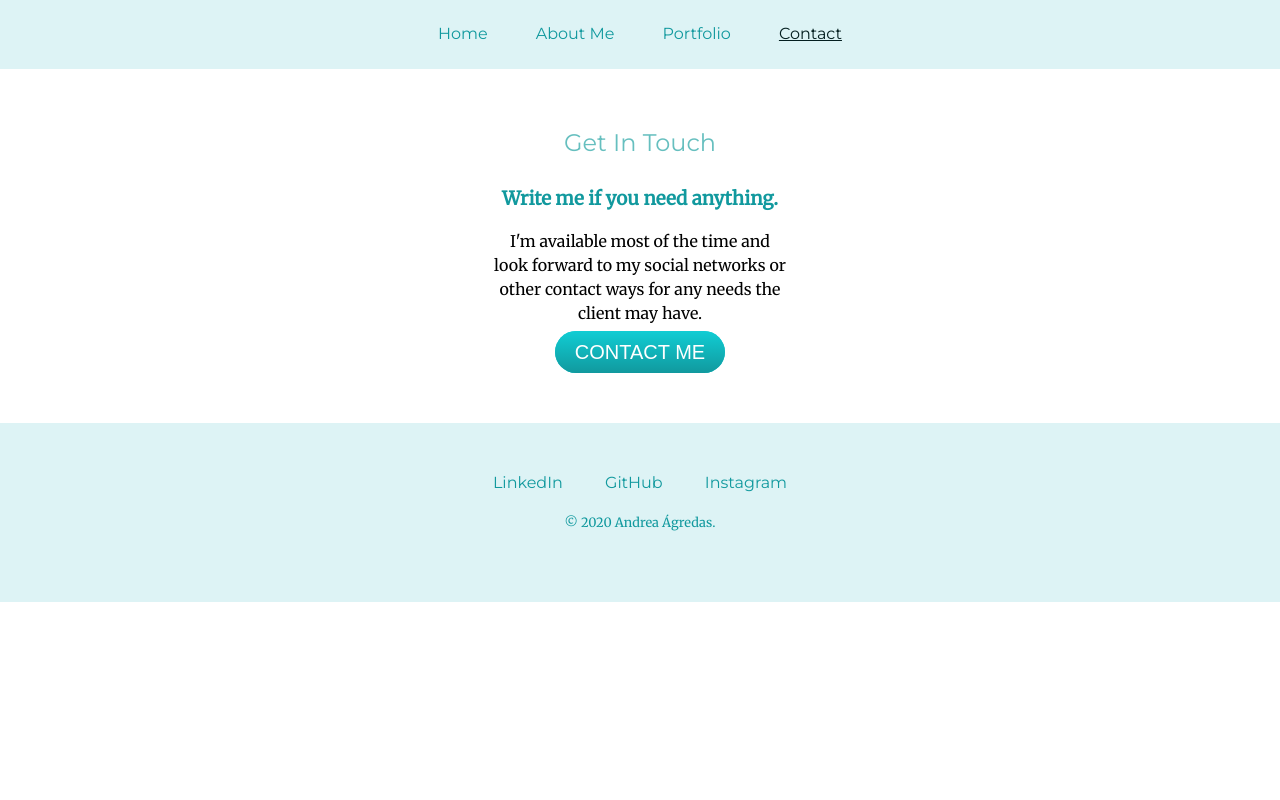
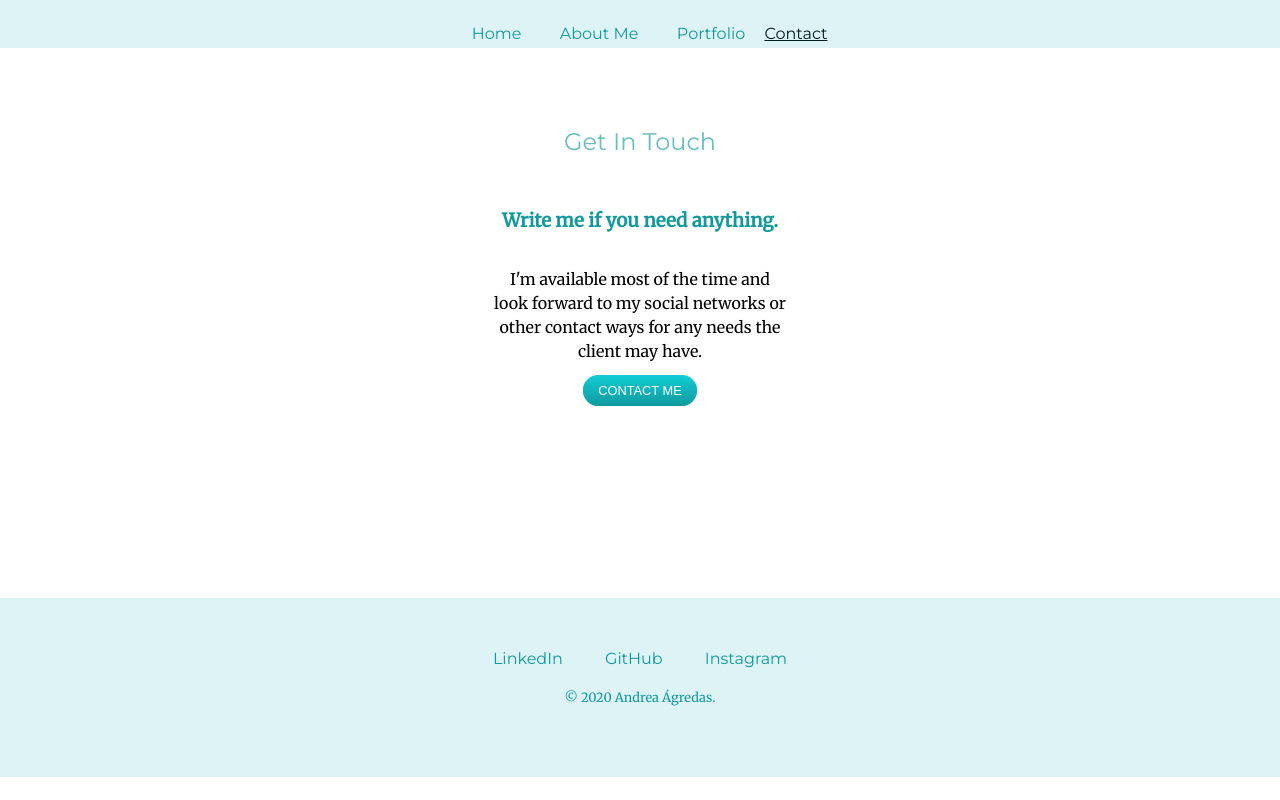
Before and after one commit to Agredas/Personal-Website, a plain HTML site: page html/contact.html in a window 1280 px wide. Drawn offline with Linux system fonts and the light colour scheme.

Commit message:
Contact Button.

```diff
--- a/css/styleAbout.css
+++ b/css/styleAbout.css
@@ -7,7 +7,7 @@ body{
 #header{
   display: flex;
   flex-direction: row;
-  height: 4.3em;
+  height: 3em;
   width: auto;
   background-color: #ddf3f5;
   justify-content: center;
@@ -16,13 +16,12 @@ body{
 .header2{
   display: flex;
   flex-direction: row;
-  justify-content: space-around;
   height: 3em;
   width: auto;
 }
 
 .menu{
-  margin: 1.5em;
+  margin-top: 1.5em;
   color: #11999E;
   font-family: 'Montserrat', sans-serif;
   cursor: pointer;
--- a/css/styleContact.css
+++ b/css/styleContact.css
@@ -7,7 +7,7 @@ body{
 #header{
   display: flex;
   flex-direction: row;
-  height: 4.3em;
+  height: 3em;
   width: auto;
   background-color: #ddf3f5;
   justify-content: center;
@@ -16,13 +16,12 @@ body{
 .header2{
   display: flex;
   flex-direction: row;
-  justify-content: space-around;
   height: 3em;
   width: auto;
 }
 
 .menu{
-  margin: 1.5em;
+  margin-top: 1.5em;
   color: #11999E;
   font-family: 'Montserrat', sans-serif;
   cursor: pointer;
@@ -43,14 +42,18 @@ body{
 
 #contact-me{
   width: 23%;
+  height: 23%;
   margin: 3.7em auto 3.7em;
+  display: flex;
+  flex-direction: column;
+  justify-content: center;
 }
 
 h2{
   font-family: 'Montserrat', sans-serif;
   color: #66BFBf;
   font-weight: normal;
-  padding-bottom: 10px;
+  padding-bottom: 0.6em;
 }
 
 h3{
@@ -65,8 +68,12 @@ p{
 a{
   color: #11999E;
   font-family: 'Montserrat', sans-serif;
-  margin: 10px 20px;
+  margin: 0.6em 1.2em;
   text-decoration: none;
+}
+
+.button{
+  height: 10em;
 }
 
 .btn {
@@ -76,13 +83,11 @@ a{
   background-image: -ms-linear-gradient(top, #11cdd4, #11999E);
   background-image: -o-linear-gradient(top, #11cdd4, #11999E);
   background-image: linear-gradient(to bottom, #11cdd4, #11999E);
-  -webkit-border-radius: 32;
-  -moz-border-radius: 32;
-  border-radius: 32px;
+  border-radius: 2em;
   font-family: Arial;
   color: #ffffff;
-  font-size: 20px;
-  padding: 10px 20px 10px 20px;
+  font-size: 0.8em;
+  padding: 0.6em 1.2em 0.6em 1.2em;
   text-decoration: none;
 }
 
--- a/css/styleHome.css
+++ b/css/styleHome.css
@@ -17,13 +17,12 @@ body{
 .header2{
   display: flex;
   flex-direction: row;
-  justify-content: space-around;
   height: 3em;
   width: auto;
 }
 
 .menu{
-  margin: 1.5em;
+  margin-top: 1.5em;
   color: #11999E;
   font-family: 'Montserrat', sans-serif;
   cursor: pointer;
@@ -43,6 +42,7 @@ body{
 }
 
 #middle{
+  justify-content: center;
   width: auto;
   background-color: #ddf3f5;
   position: relative;
@@ -85,6 +85,7 @@ h2{
 }
 
 #footer{
+  justify-content: center;
   width: auto;
   padding: 3.1em 0 3.1em 0;
 }
--- a/html/contact.html
+++ b/html/contact.html
@@ -13,7 +13,7 @@
 
   <div id="header">
     <div class="header2">
-      <a class="menu home" href="../index.html">Home</a>
+      <a class="menu home" href="../home.html">Home</a>
       <a class="menu aboutme" href="aboutme.html">About Me</a>
       <a class="menu portfolio" href="portfolio.html">Portfolio</a>
       <div class="menu contact"><span class="self">Contact</span></div>
@@ -25,7 +25,8 @@
     <h2>Get In Touch</h2>
     <h3>Write me if you need anything.</h3>
     <p>I'm available most of the time and look forward to my social networks or other contact ways for any needs the client may have.</p>
-    <a class="btn" href="mailto:andreagredas@email.com">CONTACT ME</a>
+      <div class="button"><a class="btn" href="mailto:andreagredas@email.com">CONTACT ME</a>
+      </div>
   </div>
 
 
```
Also changed, not shown: html/aboutme.html (+1 -1 lines), .icarukTime.json.
